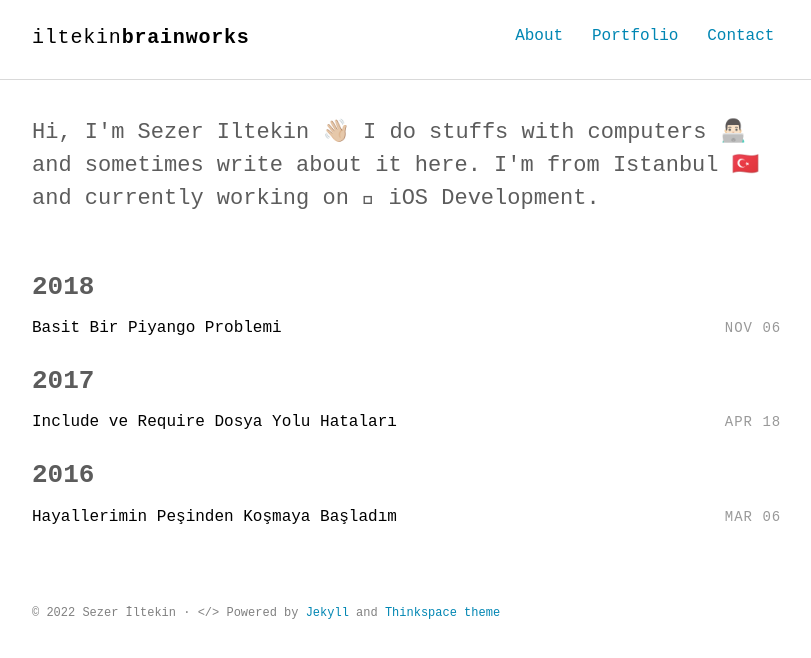
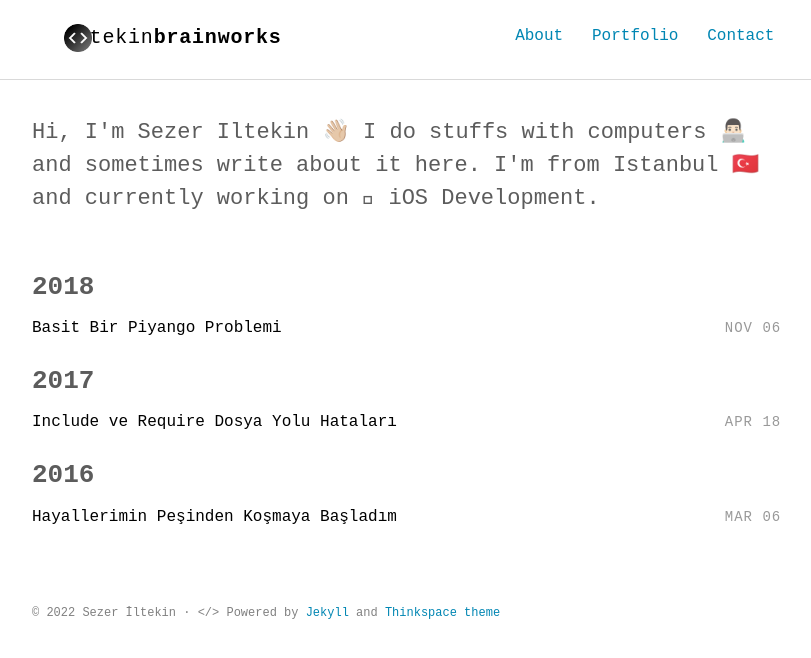
Before and after one commit to iltekin/iltekin.github.io, a Jekyll site: the page built from index.html, in a window 1280 px wide. Shown: the top 658 px of the page, without its empty margins (232-1043 px from the left). Built offline with Jekyll 4.4.1, drawn with Linux system fonts in a browser that asks for light colours; some web fonts are replaced.

Commit message:
layout.scss edited

```diff
--- a/assets/scss/_layout.scss
+++ b/assets/scss/_layout.scss
@@ -98,10 +98,20 @@ hr {
   font-size: 20px;
   line-height: 28px;
   font-weight: 300;
+  padding-left: 32px;
 
   span {
     font-weight: 700;
   }
+}
+
+.logo:before {
+  content: '';
+  background: url('/assets/images/favicon.png') no-repeat;
+  background-size: 100%;
+  width: 28px;
+  height: 28px;
+  position: absolute;
 }
 
 .nav {
```
